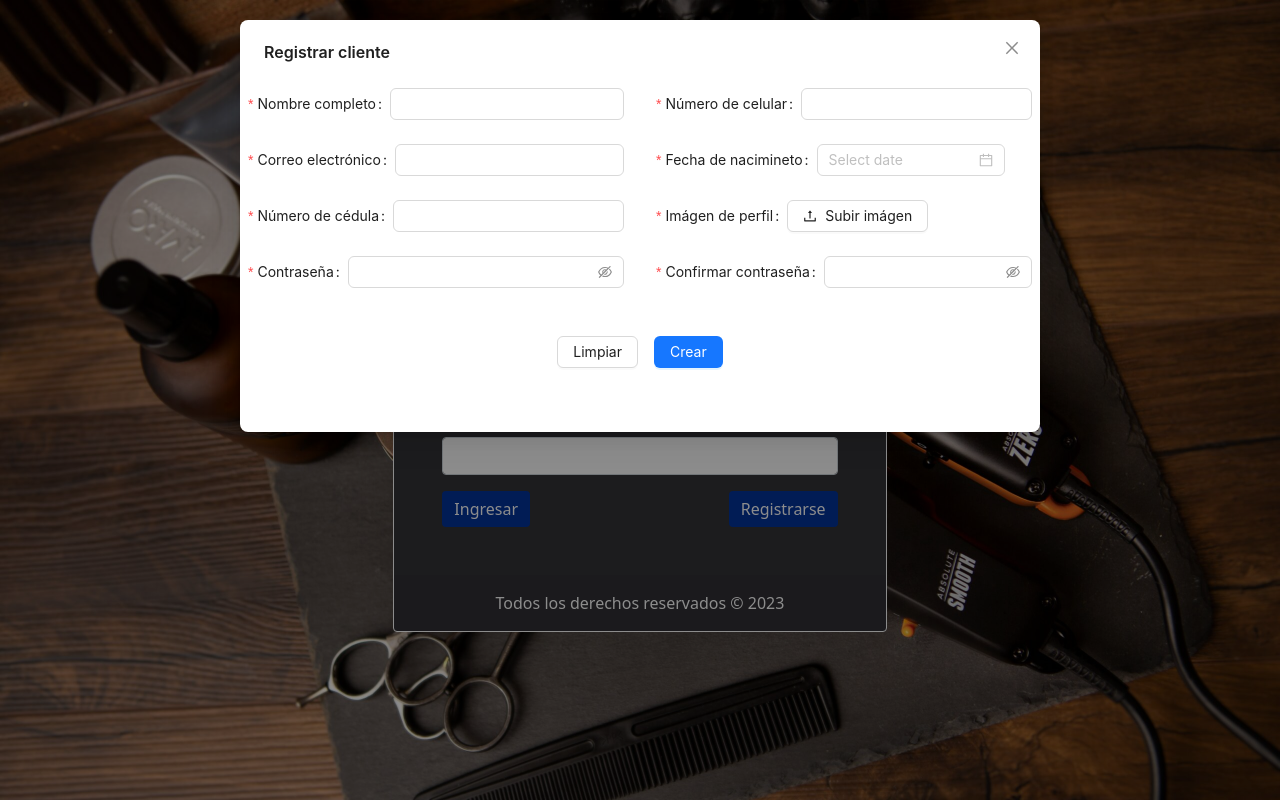
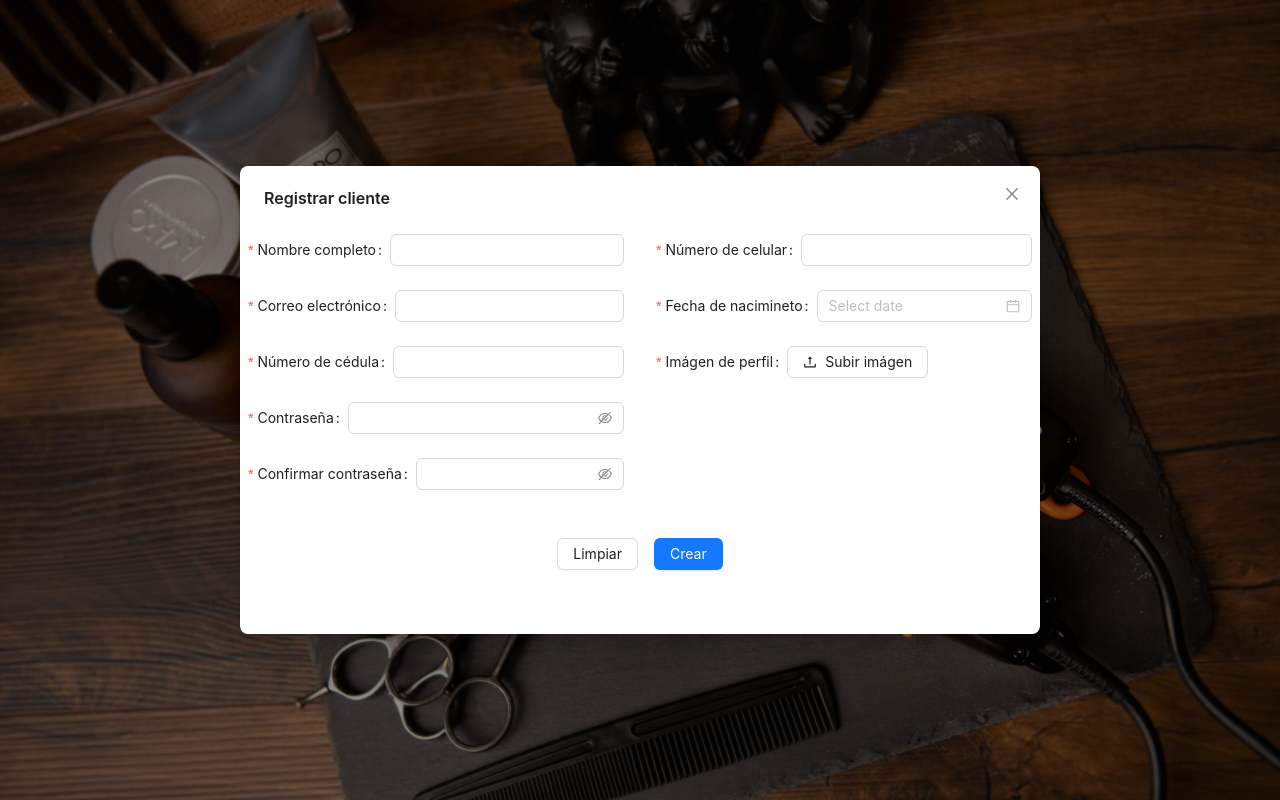
Before and after one commit to Odzen/barber_management_frontend, a React (Vite) app: page / in a window 1280 px wide. Both pictures are taken after a click on the button "Registrarse". Built offline with nearby package versions, Linux system fonts and the light colour scheme; grey boxes are pictures that could not be loaded.

Commit message:
continue with customer register, some helpers and utils

```diff
--- a/src/helpers/handleInputChange.js
+++ b/src/helpers/handleInputChange.js
@@ -1,9 +1,14 @@
 /* Function to handle input changes */
-
-export const handleInputChange = (event, state, setState) => {
-  setState({
-    ...state,
-    [event.target.name]: event.target.value
-  })
-  console.log(state)
+export const handleInputChange = (state, setState, name, date, dateString, event = null) => {
+  if (!!event) {
+    setState({
+      ...state,
+      [event.target.name]: event.target.value
+    })
+  } else {
+    setState({
+      ...state,
+      [name]: dateString
+    })
+  }
 }
--- /dev/null
+++ b/src/helpers/handleSetState.js
@@ -0,0 +1,4 @@
+/* Set a new state */
+export const handleSetState = (newState, setState) => {
+    setState(newState)
+}
--- /dev/null
+++ b/src/helpers/handleUpload.js
@@ -0,0 +1,23 @@
+/* Convert a URL to base 64 */
+export const setUrlImgBase64 = (file, state, setState) => {
+  const reader = new FileReader()
+
+  reader.addEventListener(
+    'load',
+    () => {
+      const srcData = reader.result
+      setState({
+        ...state,
+        urlImg: srcData
+      })
+    },
+    false
+  )
+
+  if (file) reader.readAsDataURL(file)
+}
+
+/* Normalize a file */
+export const normFile = (e) => {
+  return e.fileList
+}
--- a/src/helpers/openNotificationWithIcon.js
+++ b/src/helpers/openNotificationWithIcon.js
@@ -1,5 +1,4 @@
 /* Function to show notification  */
-
 export const openNotificationWithIcon = (notification, type, message, description) => {
   notification[type]({
     message: message,
--- /dev/null
+++ b/src/helpers/resetForm.js
@@ -0,0 +1,4 @@
+/* Clean fields form */
+export const resetForm = (formToClean) => {
+  formToClean.resetFields()
+}
--- a/src/security/views/login/index.jsx
+++ b/src/security/views/login/index.jsx
@@ -11,7 +11,8 @@ import {
   Upload,
   DatePicker,
   Spin,
-  notification
+  notification,
+  message
 } from 'antd';
 import {
   UploadOutlined,
@@ -21,7 +22,10 @@ import icon from '../../../assets/images/icono.png'
 import './login.css'
 import { handleInputChange } from '../../../helpers/handleInputChange';
 import { openNotificationWithIcon } from '../../../helpers/openNotificationWithIcon';
-
+import { handleSetState } from '../../../helpers/handleSetState';
+import { STATES, ROLES } from "../../../utils/enums"
+import { resetForm } from '../../../helpers/resetForm';
+import { normFile, setUrlImgBase64 } from '../../../helpers/handleUpload';
 /* Component used to validate user input */
 
 const LoginView = (/*{ setToken }*/) => {
@@ -29,6 +33,7 @@ const LoginView = (/*{ setToken }*/) => {
   /* General states for receiving user data */
   const [formCustomer] = Form.useForm();
   const [user, setUser] = useState(false)
+  const [equalPasswords, setEqualPasswords] = useState(false)
   const [modelRegister, setModelRegister] = useState(false)
   const [newUser, setNewUser] = useState({
     name: '',
@@ -37,8 +42,8 @@ const LoginView = (/*{ setToken }*/) => {
     birthDate: '',
     urlImg: '',
     email: '',
-    state: '', // always active
-    role: '',  // always role
+    state: STATES.ACTIVE,
+    role: ROLES.CUSTOMER,
     password: '',
   })
   const [loginUser, setLoginUser] = useState({
@@ -49,7 +54,7 @@ const LoginView = (/*{ setToken }*/) => {
   /*Función para enviar los datos ingresados por el usuario para saber si puede ingresar o no*/
   const handleSubmit = async (e) => {
     e.preventDefault()
-
+    console.log("login: ", loginUser)
     try {
       setUser(!user)
       let res = await axios.post('http://localhost:3001/usuario/login', loginUser)
@@ -75,56 +80,9 @@ const LoginView = (/*{ setToken }*/) => {
       const message = '¡Ocurrió algo inusual!'
       const description = error.message
       setUser(false)
-
       openNotificationWithIcon(notification, type, message, description)
     }
   }
-
-  /*Función para cerrar modal con el formulario del cliente*/
-  const showRegisterCustomer = () => {
-    setModelRegister(true);
-  };
-
-  /*Función para cerrar modal con el formulario del cliente*/
-  const cancelRegisterCustomer = () => {
-    setModelRegister(false);
-  };
-
-  /*Función para convertir la URL del adjunto que suben al formulario de crear cliente en base64 y almacenarlo en el estado global*/
-  const getUrl = async () => {
-    const fileInput = document.getElementById('url_recibo_publico');
-    const selectedFile = fileInput.files[0];
-
-    const btn = document.getElementsByClassName('btnCrearCliente');
-
-    if (selectedFile.type != "application/pdf") {
-
-      alert("Solo se permiten imágenes en PDF")
-      fileInput.value = "";
-
-      btn[0].setAttribute('disabled', 'true');
-    } else {
-      btn[0].removeAttribute('disabled');
-
-
-      let result = await getBase64(selectedFile);
-      let url = result;
-
-      setDatosCliente({
-        ...datosCliente,
-        [fileInput.id]: url
-      })
-    }
-  }
-
-  const onChange = (dateString) => {
-    console.log(dateString);
-  };
-
-  const onResetCustomerForm = () => {
-    formCustomer.resetFields();
-  };
-
 
   return (
     <>
@@ -153,7 +111,7 @@ const LoginView = (/*{ setToken }*/) => {
                       <input
                         id='user'
                         type='text'
-                        onChange={(event) => handleInputChange(event, loginUser, setLoginUser)}
+                        onChange={(event) => handleInputChange(loginUser, setLoginUser, null, null, null, event)}
                         value={loginUser.user}
                         className='form-control'
                         name='user'
@@ -171,7 +129,7 @@ const LoginView = (/*{ setToken }*/) => {
                       <input
                         id='password'
                         type='password'
-                        onChange={(event) => handleInputChange(event, loginUser, setLoginUser)}
+                        onChange={(event) => handleInputChange(loginUser, setLoginUser, null, null, null, event)}
                         value={loginUser.password}
                         className='form-control'
                         name='password'
@@ -184,7 +142,7 @@ const LoginView = (/*{ setToken }*/) => {
                         <i className='bi bi-box-arrow-in-right'></i> Ingresar
                       </button>
 
-                      <button type="button" className='btn btn-primary' onClick={showRegisterCustomer}>
+                      <button type="button" className='btn btn-primary' onClick={() => handleSetState(true, setModelRegister)}>
                         <i className='bi bi-box-arrow-in-right'></i> Registrarse
                       </button>
                     </div>
@@ -204,18 +162,23 @@ const LoginView = (/*{ setToken }*/) => {
         </div>
       </section>
       <Modal
-        style={{
-          top: 20,
-        }}
+        centered
         open={modelRegister}
         title="Registrar cliente"
-        onCancel={cancelRegisterCustomer}
+        onCancel={() => handleSetState(false, setModelRegister)}
         width="800px"
         footer={[
         ]}
       >
 
-        <Form form={formCustomer} name="crearCliente" className="crearCliente" id="crearCliente" onFinish={() => console.log("create customer")}>
+        <Form
+          form={formCustomer}
+          name="crearCliente"
+          className="crearCliente"
+          id="crearCliente"
+          onFinish={() => console.log("create customer")}
+          onFinishFailed={() => console.log("some field are not ready to send it")}
+        >
           <Row className='col-12 d-flex flex-column align-items-center'>
             <div className='d-flex justify-content-center'>
               <Col span={12} className="m-3">
@@ -228,7 +191,7 @@ const LoginView = (/*{ setToken }*/) => {
                     type="text"
                     pattern="^[\w'\-,.][^0-9_!¡?÷?¿/\\+=@#$%ˆ&*(){}|~<>;:[\]]{2,}$"
                     title="Ingresa un nombre válido"
-                    onChange={(event) => handleInputChange(event, newUser, setNewUser)}
+                    onChange={(event) => handleInputChange(newUser, setNewUser, null, null, null, event)}
                     name="name" />
                 </Form.Item>
                 <Form.Item
@@ -240,7 +203,7 @@ const LoginView = (/*{ setToken }*/) => {
                     type="email"
                     pattern="^[^@]+@[^@]+\.[a-zA-Z]{2,}$"
                     title="Ingresa un correo válido"
-                    onChange={(event) => handleInputChange(event, newUser, setNewUser)}
+                    onChange={(event) => handleInputChange(newUser, setNewUser, null, null, null, event)}
                     name="email" />
                 </Form.Item>
                 <Form.Item
@@ -252,7 +215,7 @@ const LoginView = (/*{ setToken }*/) => {
                     type="text"
                     pattern="^[0-9]{6,10}$"
                     title="Ingresa un número de cédula válido"
-                    onChange={(event) => handleInputChange(event, newUser, setNewUser)}
+                    onChange={(event) => handleInputChange(newUser, setNewUser, null, null, null, event)}
                     name="documentNumber" />
                 </Form.Item>
                 <Form.Item
@@ -265,8 +228,21 @@ const LoginView = (/*{ setToken }*/) => {
                     pattern="^(?=.*\d)(?=.*[\u0021-\u002b\u003c-\u0040])(?=.*[A-Z])(?=.*[a-z])\S{8,16}$"
                     title="La contraseña debe tener al entre 8 y 16 caracteres, al menos un dígito, al menos una minúscula,
                     al menos una mayúscula y al menos un caracter no alfanumérico."
-                    onChange={(event) => handleInputChange(event, newUser, setNewUser)}
+                    onChange={(event) => handleInputChange(newUser, setNewUser, null, null, null, event)}
                     name="password" />
+                </Form.Item>
+                <Form.Item
+                  name="password_confirm"
+                  label="Confirmar contraseña"
+                  rules={[{ required: true, message: "Este campo es obligatorio" }]}
+                  className="d-flex flex-column">
+                  <Input.Password
+                    type="password"
+                    pattern="^(?=.*\d)(?=.*[\u0021-\u002b\u003c-\u0040])(?=.*[A-Z])(?=.*[a-z])\S{8,16}$"
+                    title="La contraseña debe tener al entre 8 y 16 caracteres, al menos un dígito, al menos una minúscula,
+                  al menos una mayúscula y al menos un caracter no alfanumérico."
+                    onChange={(event) => handleInputChange(newUser, setNewUser, null, null, null, event)}
+                    name="contraseña_cliente" />
                 </Form.Item>
               </Col>
               <Col span={12} className="m-3">
@@ -278,7 +254,7 @@ const LoginView = (/*{ setToken }*/) => {
                   <Input type="text"
                     pattern="([0-9]{10})"
                     title="Ingresa un número de celular válido"
-                    onChange={(event) => handleInputChange(event, newUser, setNewUser)}
+                    onChange={(event) => handleInputChange(newUser, setNewUser, null, null, null, event)}
                     name="phone" />
                 </Form.Item>
 
@@ -287,50 +263,52 @@ const LoginView = (/*{ setToken }*/) => {
                   label="Fecha de nacimineto"
                   rules={[{ required: true, message: "Este campo es obligatorio" }]}
                   className="d-flex flex-column">
-                  <DatePicker onChange={onChange} name="birthDate" />
+                  <DatePicker
+                    onChange={(date, dateString) => handleInputChange(newUser, setNewUser, "birthDate", date, dateString)}
+                    name="birthDate"
+                    className='w-100' />
                 </Form.Item>
                 <Form.Item
+                  accept="image/svg+xml, image/png, image/jpeg, image/jpg"
                   name="urlImg"
                   label="Imágen de perfil"
                   valuePropName="fileList"
-                  // getValueFromEvent={normFile}
-                  onChange={getUrl}
+                  getValueFromEvent={(event) => normFile(event)}
+                  // onChange={getUrl}s
                   rules={[{ required: true, message: "Este campo es obligatorio" }]}
-                  className="d-flex flex-column"
-                >
+                  className="d-flex flex-column">
                   <Upload
+                    beforeUpload={async (file) => {
+                      const notImage =
+                        file.type === 'image/jpg' ||
+                        file.type === 'image/jpeg' ||
+                        file.type === 'image/png' ||
+                        file.type === 'image/svg+xml'
+                      if (!notImage) {
+                        message.error(`${file.name} no es un archivo válido`)
+                      } else {
+                        message.success(`${file.name} añadido exitosamente`)
+                        setUrlImgBase64(file, newUser, setNewUser)
+                      }
+                      return notImage || Upload.LIST_IGNORE
+                    }}
                     name="urlImg"
                     listType="picture"
                     maxCount={1}
-                    id="urlImg"
-                    accept="application/pdf">
-                    <Button icon={<UploadOutlined />}>Subir imágen</Button>
+                    id="urlImg">
+                    <Button icon={<UploadOutlined />} >Subir imágen</Button>
                   </Upload>
                 </Form.Item>
-                <Form.Item
-                  name="password_confirm"
-                  label="Confirmar contraseña"
-                  rules={[{ required: true, message: "Este campo es obligatorio" }]}
-                  className="d-flex flex-column">
-                  <Input.Password
-                    type="password"
-                    pattern="^(?=.*\d)(?=.*[\u0021-\u002b\u003c-\u0040])(?=.*[A-Z])(?=.*[a-z])\S{8,16}$"
-                    title="La contraseña debe tener al entre 8 y 16 caracteres, al menos un dígito, al menos una minúscula,
-                  al menos una mayúscula y al menos un caracter no alfanumérico."
-                    onChange={(event) => handleInputChange(event, newUser, setNewUser)}
-                    name="contraseña_cliente" />
-                </Form.Item>
-
               </Col>
             </div>
           </Row>
 
           <div className='d-flex justify-content-center'>
             <Form.Item >
-              <Button htmlType="button" className="m-2" onClick={onResetCustomerForm}>
+              <Button htmlType="button" className="m-2" onClick={() => resetForm(formCustomer)}>
                 Limpiar
               </Button>
-              <Button type="primary" htmlType="submit" /* loading={loadingClient} */ className="btnCrearCliente m-2">
+              <Button type="primary" htmlType="submit" onClick={() => console.log(newUser)} /* loading={loadingClient} */ className="btnCrearCliente m-2">
                 Crear
               </Button>
             </Form.Item>
--- /dev/null
+++ b/src/utils/enums.js
@@ -0,0 +1,21 @@
+export const ROLES = Object.freeze({
+	ADMIN: 'admin',
+	BARBER: 'barber',
+    CUSTOMER: 'customer'
+});
+
+export const STATES = Object.freeze({
+	ACTIVE: 'active',
+    INACTIVE: 'inactive',
+});
+
+export const SERVICES = Object.freeze({
+	HAIRCUT: 'haircut',
+    BEARD: 'beard',
+});
+
+export const APPOINTMENT_STATE = Object.freeze({
+	CANCELED: 'canceled',
+    SCHEDULED: 'scheduled',
+    DONE: 'done',
+});
```
